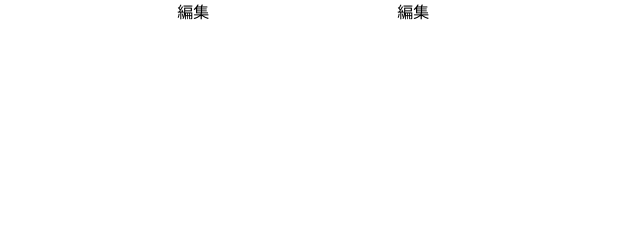
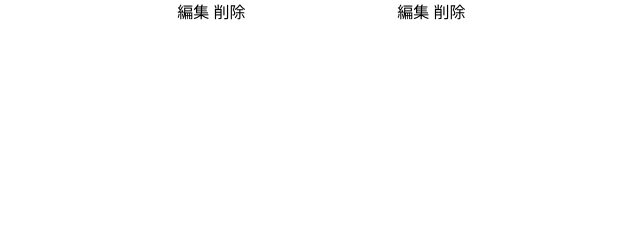
Before and after one commit to TO053037/PositiveDairyAppDjango, a Django app: page /show_pictures/1 in a window 1280 px wide. Shown: the part 314-554 px from the top of the page, without its empty margins (295-935 px from the left). Run offline with Django 4.2, Linux system fonts and the light colour scheme; a user stored in the database is signed in; data comes from the database, SQL or seed files in the repository; some libraries are stand-ins or nearby versions.

Commit message:
debug: show delete_dairy_picture button

```diff
--- a/templates/dairyApp/show_pictures.html
+++ b/templates/dairyApp/show_pictures.html
@@ -19,9 +19,9 @@
                 {% for item in dairypicture_list %}
                     <li class="p-2.5">
                         <p>{{ item.title }}</p>
-                        <p>{{ item.image.url }}</p>
                         <img src="{{ item.image.url }}" width="200px" height="200px">
                         <a href="{% url 'edit_dairy_picture' item.pk %}">編集</a>
+                        <a href="{% url 'delete_dairy_picture' item.pk %}">削除</a>
                     </li>
                 {% endfor %}
             </ul>
```
